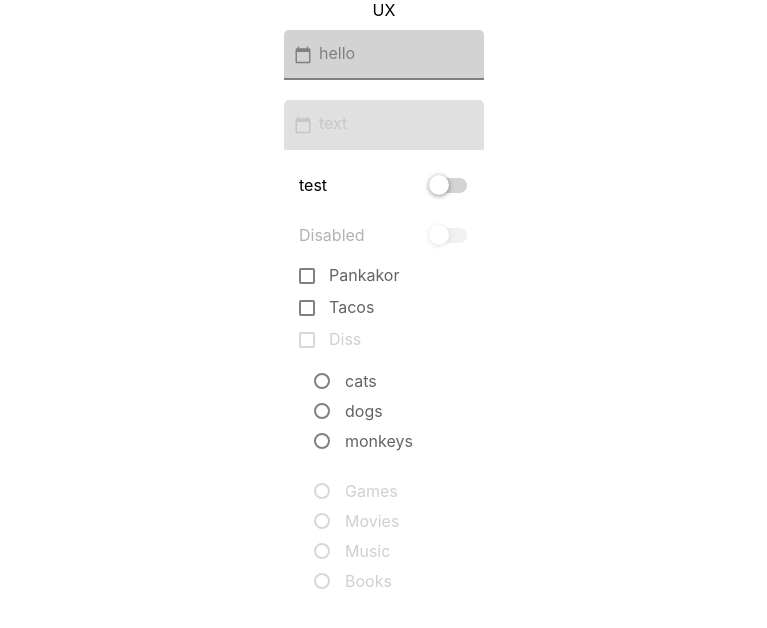
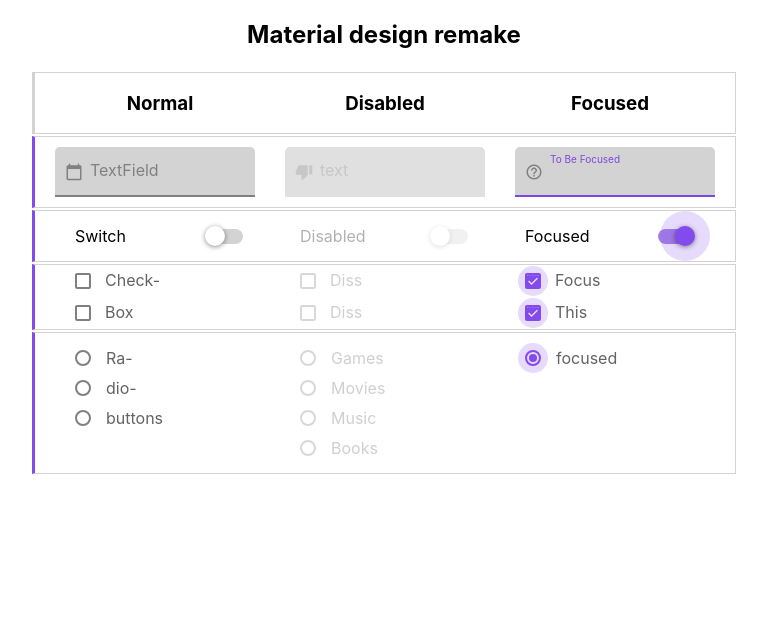
Before and after one commit to MattiNilsson/Mandatory-1-ux, a React (Create React App) app: page / in a window 1280 px wide. Shown: the top 628 px of the page, without its empty margins (256-1023 px from the left). Built offline with nearby package versions, Linux system fonts and the light colour scheme.

Commit message:
fixed demo page

```diff
--- a/src/App.js
+++ b/src/App.js
@@ -13,6 +13,44 @@ const Wrapper = styled.div`
   align-items: center;
   justify-content: center;
 }
+.row{
+  display:flex;
+  border: 1px solid lightgray;
+  border-left: 3px solid #834aed;
+  width: 700px;
+  justify-content: space-evenly;
+  margin-top: 2px;
+  transition: 0.2s all ease-out;
+  position: relative;
+}
+.rowTop{
+  display:flex;
+  border: 1px solid lightgray;
+  border-left: 3px solid lightgray;
+  width: 700px;
+  justify-content: space-evenly;
+  margin-top: 3px;
+  transition: 0.2s all ease-out;
+  position: relative;
+}
+.hover{
+  position: absolute;
+  left:0;
+  width: 0%;
+  height: 100%;
+  z-index: -1;
+  background-color: #834aed;
+  transition: all 0.5s ease-in;
+  opacity: 0.2;
+}
+.row:hover .hover{
+  width: 100%;
+  opacity: 0.05;
+  transition: all 1s ease-out;
+}
+h3{
+  width: 200px;
+}
 `
 
 function App() {
@@ -20,16 +58,46 @@ function App() {
     <div className="App">
       <Wrapper>
         <div className="flex">
-          <div>UX</div>
-          <TextField text="hello" disabled={false} />
-          <TextField text="text" disabled={true} />
-          <Switch text="test" disabled={false} />
-          <Switch text="Disabled" disabled={true} />
-          <CheckBox name="Pankakor" disabled={false} />
-          <CheckBox name="Tacos" disabled={false} />
-          <CheckBox name="Diss" disabled={true} />
-          <Radio options={["cats", "dogs", "monkeys"]} name={"animals"} disabled={false} />
-          <Radio options={["Games", "Movies", "Music", "Books"]} name={"Hobbies"} disabled={true} />
+          <h2>Material design remake</h2>
+          <div className="rowTop">
+            <div className="hover"></div>
+            <h3>Normal</h3>
+            <h3>Disabled</h3>
+            <h3>Focused</h3>
+          </div>
+          <div className="row">
+            <div className="hover"></div>
+            <TextField text="TextField" disabled={false} />
+            <TextField text="text" disabled={true} />
+            <TextField text="To Be Focused" focusState={true} />
+          </div>
+          <div className="row">
+            <div className="hover"></div>
+            <Switch text="Switch" disabled={false} />
+            <Switch text="Disabled" disabled={true} />
+            <Switch text="Focused" focusState={true} />
+          </div>
+          <div className="row">
+            <div className="hover"></div>
+            <div className="flex">
+              <CheckBox name="Check-" disabled={false} />
+              <CheckBox name="Box" disabled={false} />
+            </div>
+            <div className="flex">
+              <CheckBox name="Diss" disabled={true} />
+              <CheckBox name="Diss" disabled={true} />
+            </div>
+            <div className="flex">
+              <CheckBox name="Focus" focusState={true} />
+              <CheckBox name="This" focusState={true} />
+            </div>
+          </div>
+          <div className="row">
+            <div className="hover"></div>
+            <Radio options={["Ra-", "dio-", "buttons"]} name={"animals"} disabled={false} />
+            <Radio options={["Games", "Movies", "Music", "Books"]} name={"Hobbies"} disabled={true} />
+            <Radio options={["focused"]} name={"Hobbies"} focusState={true} />
+          </div>
         </div>
       </Wrapper>
     </div>
--- a/src/components/CheckBox.js
+++ b/src/components/CheckBox.js
@@ -39,7 +39,7 @@ input:checked ~ .fakeCheckbox > .fakeSelected{
   opacity: 1;
   position: absolute;
   left: -2.5px;
-  top: -3px;
+  top: -2px;
   width: 12px;
   height: 12px;
   font-size: 17px;
@@ -93,9 +93,56 @@ input:hover:checked ~ .fakeCheckbox > .effect{
 input:focus:checked ~ .fakeCheckbox > .effect{
   background-color:#834aed;
 }
+
+
+
+.focusFakeSelected{
+  opacity: 1;
+  position: absolute;
+  left: -2.5px;
+  top: -2px;
+  width: 12px;
+  height: 12px;
+  font-size: 17px;
+  color: #834aed;
+}
+.focusFakeCheckbox{
+  position: absolute;
+  width: 12px;
+  height: 12px;
+  border: 2px solid #834aed;
+  border-radius: 2px;
+}
+.focusEffect{
+  position: absolute;
+  left: -9px;
+  top: -9px;
+  z-index: -1;
+  opacity: 0.2;
+  width: 30px;
+  height: 30px;
+  border-radius: 20px;
+  background-color:#834aed;
+  transition: 0.2 all linear;
+}
 `
 
 function CheckBox(props){
+  if(props.focusState){
+    return(
+      <Wrapper>
+        <div className="overAll">
+          <div className="radio">
+            <div className="focusFakeCheckbox">
+              <i class="material-icons focusFakeSelected">check_box</i>
+              <div className="focusEffect"></div>
+            </div>
+            <label>{props.name}</label>
+          </div>
+        </div>
+      </Wrapper>
+    )
+  }
   if(props.disabled){
     return(
       <Wrapper>
--- a/src/components/Radio.js
+++ b/src/components/Radio.js
@@ -4,7 +4,7 @@ import styled from "styled-components";
 const Wrapper = styled.div`
 
 .overAll{
-  width: 170px;
+  width: 200px;
   margin: 10px 0px 10px 0px;
 }
 .radio{
@@ -74,10 +74,56 @@ input:focus:checked ~ .fakeRadio > .effect{
   background-color:#834aed;
 }
 
+
+.focusFakeRadio{
+  display:flex;
+  justify-content: center;
+  align-items: center;
+  width: 12px;
+  height: 12px;
+  border: 2px solid;
+  border-color: #834aed;
+  border-radius: 12px;
+  transition: 0.2s all linear;
+}
+.focusFakeSelected{
+  width: 8px;
+  height: 8px;
+  background-color: #834aed;
+  border-radius: 100%;
+}
+.focusEffect{
+  position: absolute;
+  z-index: -1;
+  opacity: 0.2;
+  width: 30px;
+  height: 30px;
+  border-radius: 20px;
+  background-color:#834aed;
+  transition: 0.2 all ease-out;
+}
 `
 
 function Radio(props){
-
+  if(props.focusState){
+    return(
+    <Wrapper>
+      <div className="overAll">
+        {props.options.map((radio) => {
+          return (
+          <div className="radio">
+            <div className="focusFakeRadio">
+              <div className="focusFakeSelected"></div>
+              <div className="focusEffect"></div>
+            </div>
+            <label>{radio}</label>
+          </div>
+          )
+        })}
+      </div>
+    </Wrapper>
+    )
+  }
   if(props.disabled){
     return(
       <Wrapper>
--- a/src/components/Switch.js
+++ b/src/components/Switch.js
@@ -92,9 +92,60 @@ input:checked ~ .switch{
 input:checked ~ .container{
   background-color: #a482e3;
 }
+
+
+.focusSwitch{
+  position: absolute;
+  right: 15px;
+  width: 20px;
+  height:20px;
+  background-color: #834aed;
+  border-radius: 100px;
+  transition: all 0.1s ease-in;
+  -webkit-box-shadow: 0px 1px 5px 0px rgba(0,0,0,0.46);
+-moz-box-shadow: 0px 1px 5px 0px rgba(0,0,0,0.46);
+box-shadow: 0px 1px 5px 0px rgba(0,0,0,0.46);
+}
+.focusEffect{
+  border-radius: 100px;
+  transition: all 0.1s ease-in;
+  opacity: 0.2;
+  width: 50px;
+  height: 50px;
+  position: relative;
+  left: -15px;
+  top: -15px;
+  z-index: -1;
+  background-color:#834aed;
+}
+.focusContainer{
+  z-index: -2;
+  position: absolute;
+  right: 17.5px;
+  width: 35px;
+  height: 15px;
+  background-color: #a482e3;
+  border-radius: 100px;
+  transition: all 0.1s ease-in;
+}
 `
 
 function Switch(props){
+  if(props.focusState){
+    return(
+      <Wrapper>
+        <div className="overAll">
+          <form>
+            <label>{props.text}</label>
+            <div className="focusSwitch">
+              <div className="focusEffect"></div>
+            </div>
+            <div className="focusContainer"></div>
+          </form>
+        </div>
+      </Wrapper>
+    )
+  }
   if(props.disabled){
     return(
       <Wrapper>
--- a/src/components/TextField.js
+++ b/src/components/TextField.js
@@ -16,9 +16,10 @@ const Wrapper = styled.div`
     width: 200px;
     height: 50px;
     border-radius: 5px 5px 0px 0px;
+    transition: 0.2 linear all;
   }
   .overAll:hover > .container{
-    background-color: #b8b8b8;
+    background-color: #c2c2c2;
   }
   .overAll:hover > .disabled{
     background-color: lightgray !important;
@@ -83,7 +84,7 @@ user-select: none; /* Standard */
     font-size: 10px;
   }
   .container:focus-within{
-    background-color: #b8b8b8;
+    background-color: #b8b8b8 !important;
   }
 
   .input:focus:valid ~ label{
@@ -100,6 +101,23 @@ user-select: none; /* Standard */
     font-size: 10px;
   }
 
+  .focusUnderline{
+    position: absolute;
+    bottom:0px;
+    width: 200px;
+    z-index:4;
+    transition: 0.2s ease-out all;
+    background-color: #7d48e0 !important;
+    height: 2.5px;
+    z-index: 2;
+  }
+  .focusLabel{
+    color: #7d48e0;
+    top: 6px;
+    left: 35px;
+    font-size: 10px;
+  }
+
 `
 
 function TextField(props) {
@@ -108,13 +126,26 @@ function TextField(props) {
   function changeInput(e){
     setInputValue(e.target.value)
   }
+  if(props.focusState){
+    return (
+      <Wrapper>
+        <div className="overAll">
+          <form className="container">
+            <i className="material-icons containerIcon">help_outline</i>
+            <label className="focusLabel">{props.text}</label>
+            <div className="focusUnderline"></div>
+          </form>
+        </div>
+      </Wrapper>
+    );
+  }
   if(props.disabled){
     return (
       <Wrapper>
         <div style={{opacity : "0.7"}} className="overAll">
           <form className="container disabled">
             <input type="text" disabled value={inputValue} onChange={(e) =>changeInput(e)} className="input" required/>
-            <i style={{color: "#b0b0b0"}} className="material-icons containerIcon">calendar_today</i>
+            <i style={{color: "#b0b0b0"}} className="material-icons containerIcon">thumb_down</i>
             <label style={{color: "#b0b0b0"}}>{props.text}</label>
           </form>
         </div>
```
